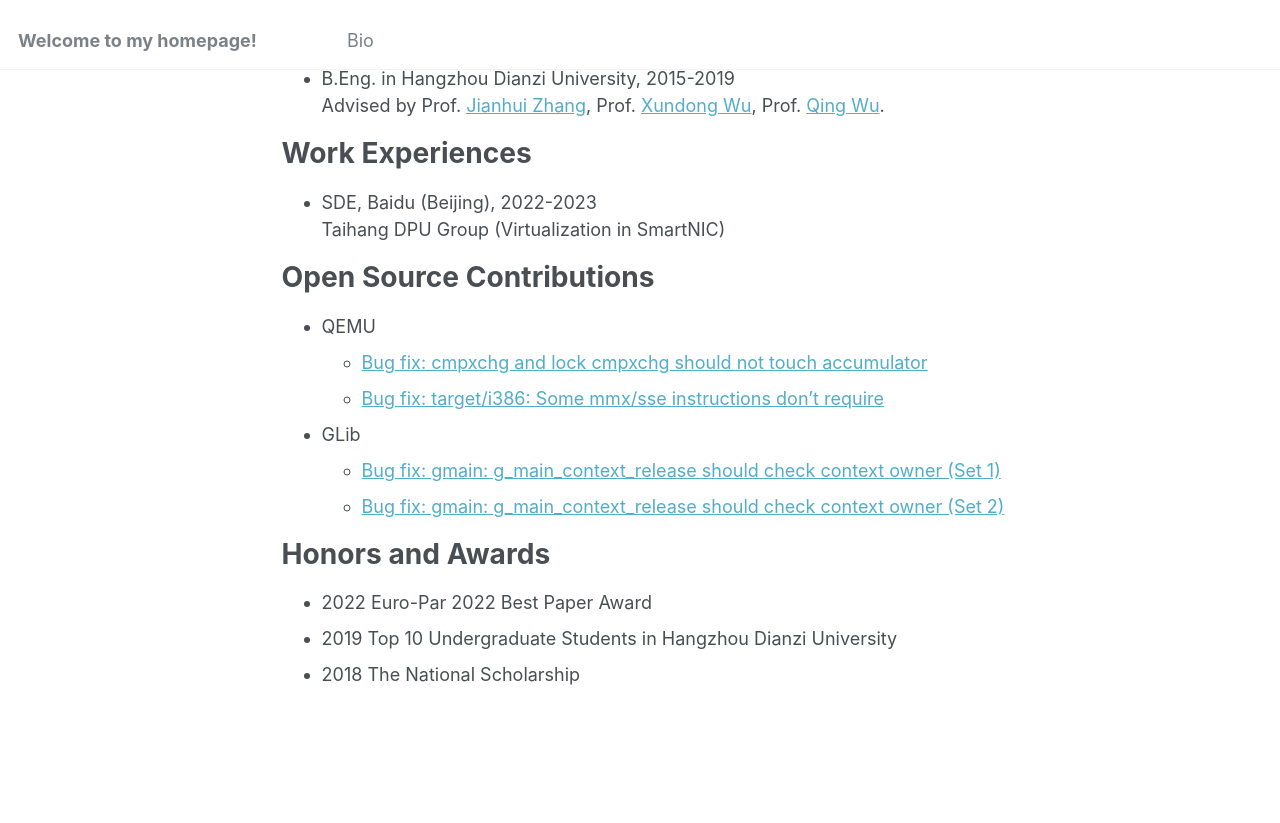
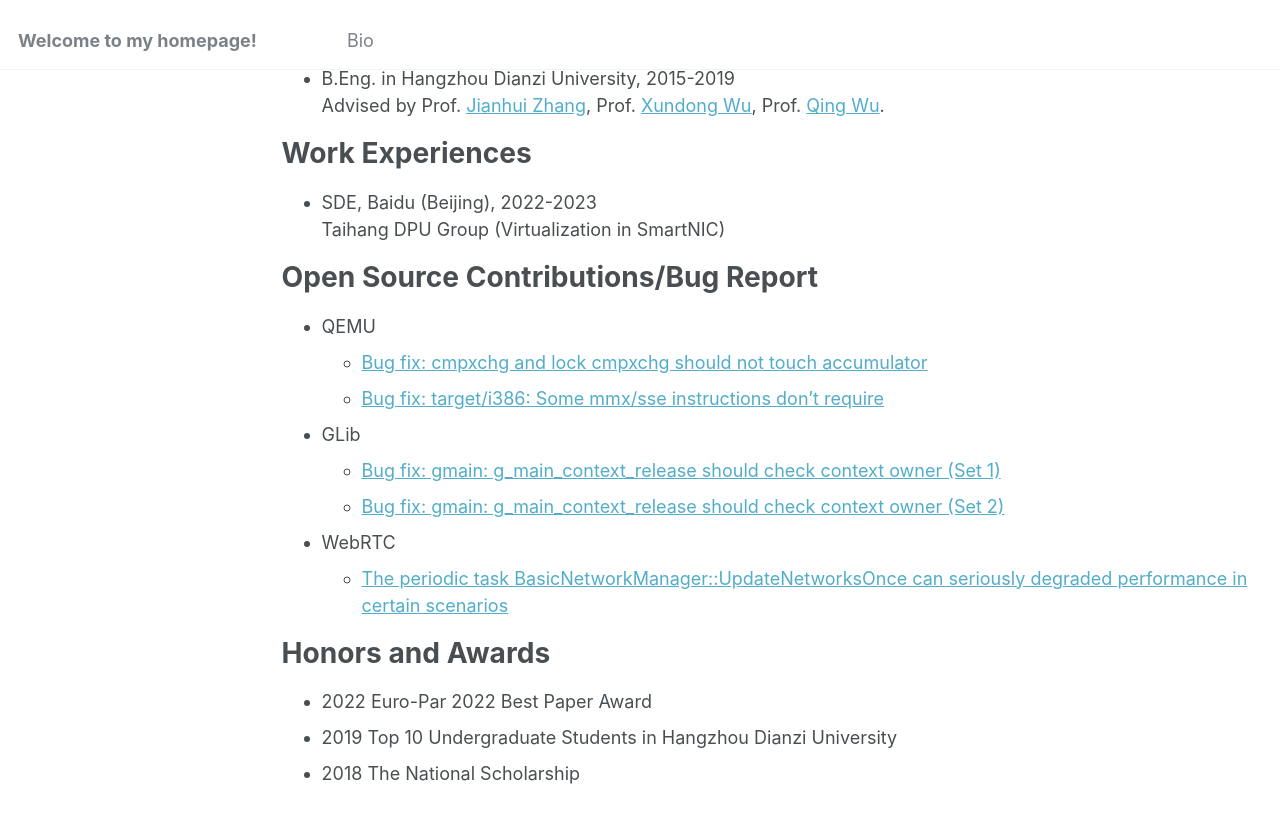
Before and after one commit to LW945/lw945.github.io, a Jekyll site: the page built from _pages/cv.md, in a window 1280 px wide and 900 px high, scrolled down 261 px. Shown: the top 823 px of the window. Built offline with Jekyll 4.4.1, drawn with Linux system fonts in a browser that asks for light colours.

Commit message:
Add a new open source bug report.

```diff
--- a/_pages/cv.md
+++ b/_pages/cv.md
@@ -23,7 +23,7 @@ Work Experiences
 * SDE, Baidu (Beijing), 2022-2023
 Taihang DPU Group (Virtualization in SmartNIC)
 
-Open Source Contributions
+Open Source Contributions/Bug Report
 ======
 * QEMU
   * [Bug fix: cmpxchg and lock cmpxchg should not touch accumulator](https://lore.kernel.org/all/20220323013417.409858-1-lw945lw945@yahoo.com/)
@@ -31,6 +31,9 @@ Open Source Contributions
 * GLib
   * [Bug fix: gmain: g_main_context_release should check context owner (Set 1)](https://gitlab.gnome.org/GNOME/glib/-/merge_requests/3314)
   * [Bug fix: gmain: g_main_context_release should check context owner (Set 2)](https://gitlab.gnome.org/GNOME/glib/-/merge_requests/3302)
+* WebRTC
+  * [The periodic task BasicNetworkManager::UpdateNetworksOnce can seriously degraded performance in certain scenarios
+](https://issues.webrtc.org/issues/418883745)
 
 Honors and Awards
 ======
```
